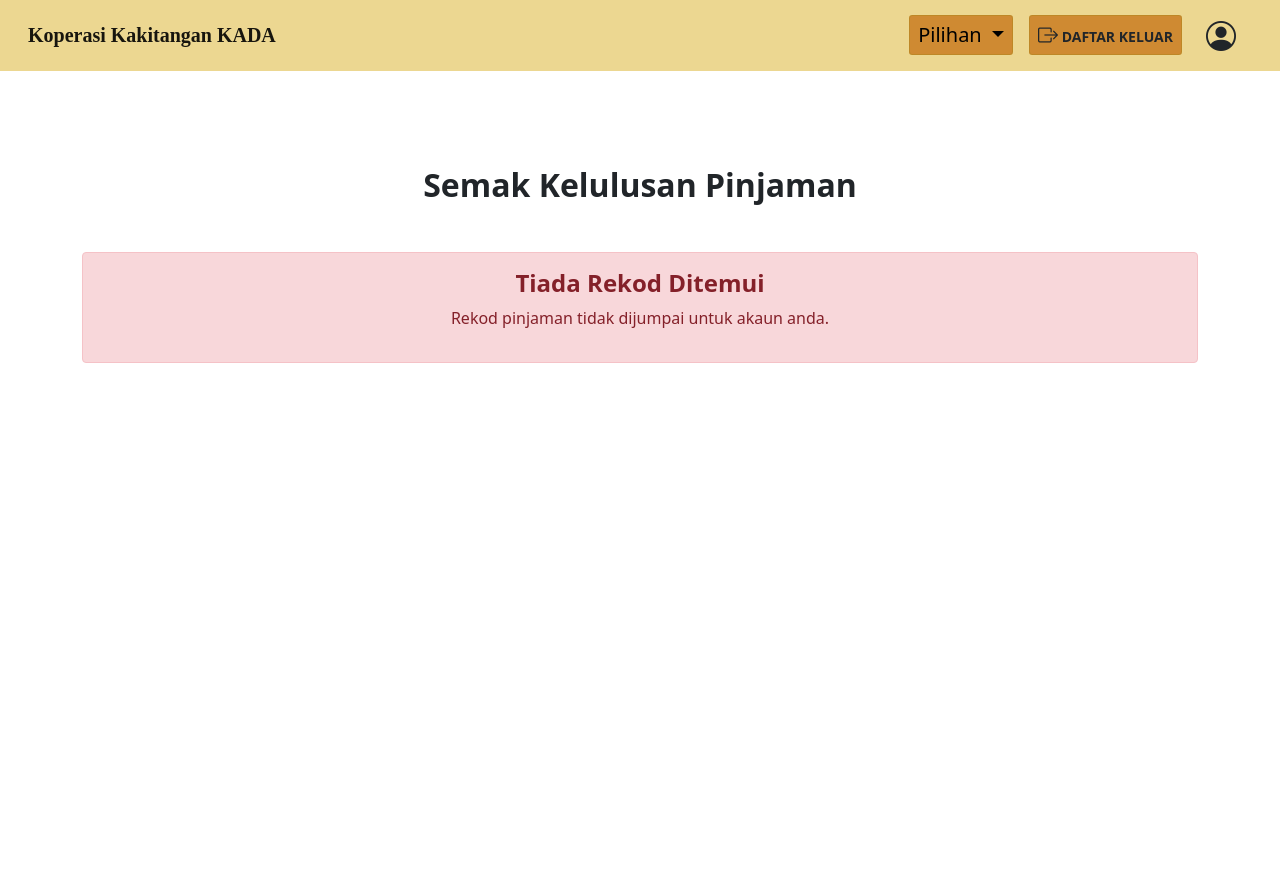
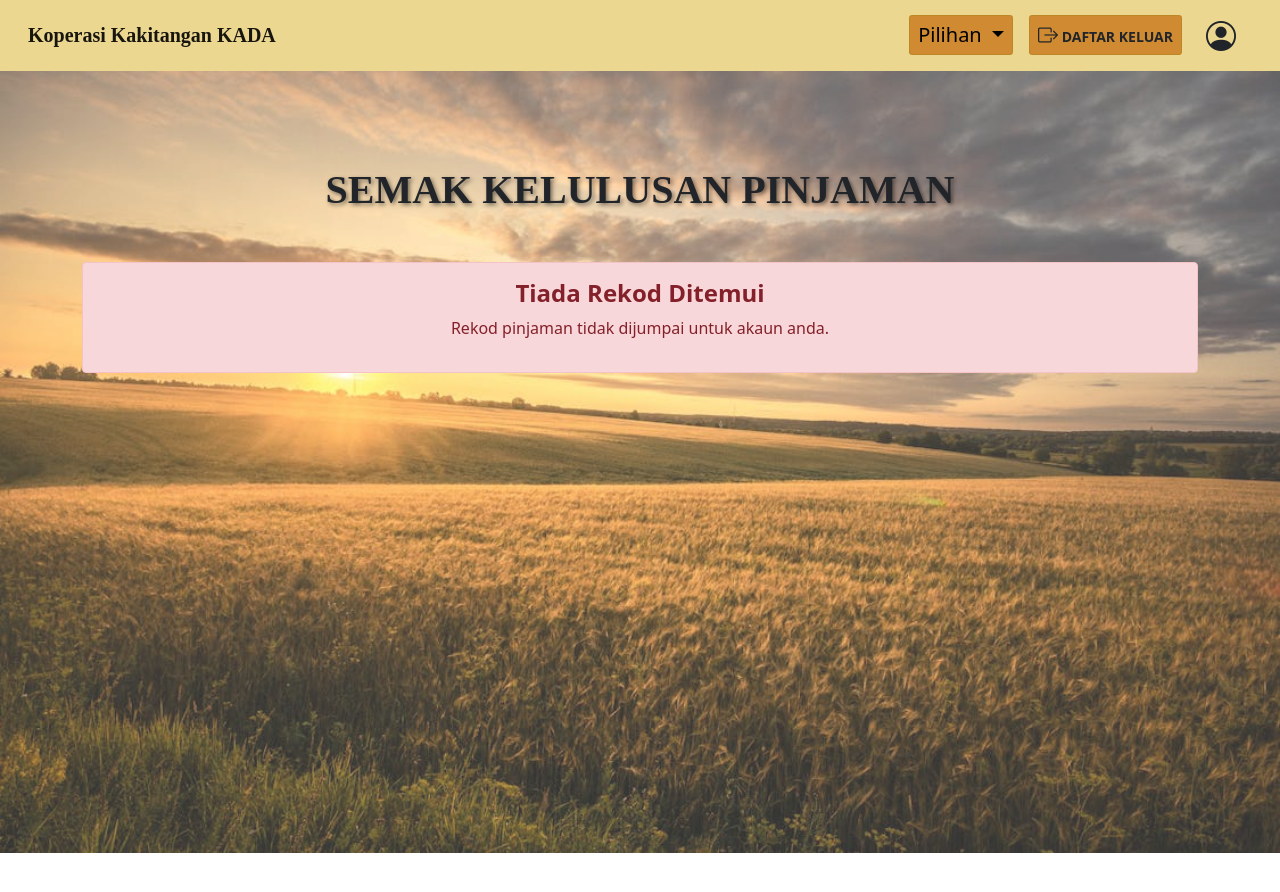
Before and after one commit to ikaazhar/KADA, a PHP site: page /app/views/menu_member/loan_status.php in a window 1280 px wide. Shown: the top 892 px of the page. Run offline with PHP 8.4, Linux system fonts and the light colour scheme.

Commit message:
loan_status design
done bg image utk interface ni. x byk changes pun

```diff
--- a/app/views/menu_member/loan_status.php
+++ b/app/views/menu_member/loan_status.php
@@ -7,6 +7,13 @@
     <link rel="stylesheet" href="https://cdn.jsdelivr.net/npm/bootstrap-icons@1.11.3/font/bootstrap-icons.min.css"> <!-- Added Bootstrap Icons -->
 </head>
 <body style="padding-top: 70px;">
+
+      <!-- Background Image Container -->
+      <div class="position-fixed top-0 start-0 w-100 h-100" style="z-index: -1;">
+        <div class="bg-light" style="opacity: 0.8;">
+            <img src="/assets_img/bgimage2.jpeg" alt="Background" class="img-fluid w-100 h-100" style="object-fit: cover;">
+        </div>
+    </div>
 
     <!-- Navbar -->
     <nav class="navbar navbar-light fixed-top" style="background-color: rgb(236, 215, 145); padding: 0.3rem 1rem;">
@@ -44,7 +51,7 @@
             </div>
         </nav>
 
-        <br><br><br><br><h2 class="fw-bold" style="text-align:center;"> Semak Kelulusan Pinjaman </h2>
+        <br><br><br><br><h2 class="fw-bold" style="text-align:center;font-family: 'Times New Roman', Times, serif; font-weight: bold;text-shadow: 2px 2px 4px rgba(0, 0, 0, 0.5); font-size: 40px;"> SEMAK KELULUSAN PINJAMAN</h2>
 
         <div class="container mt-5">
         <?php if (!empty($loanApplication)): ?>
```
